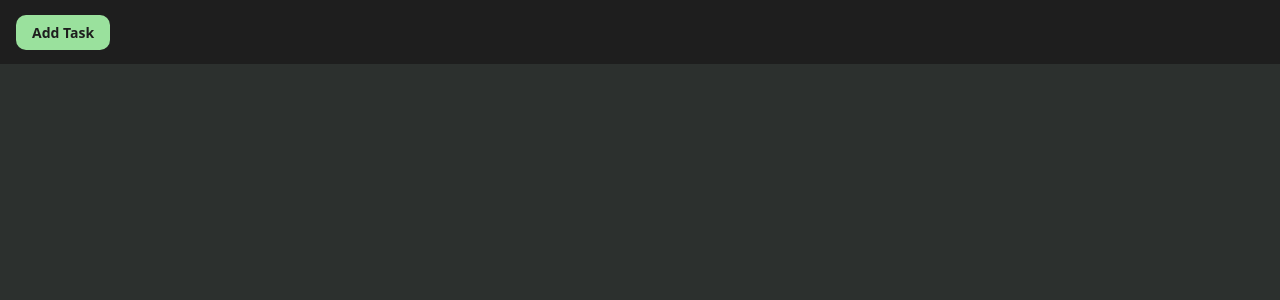
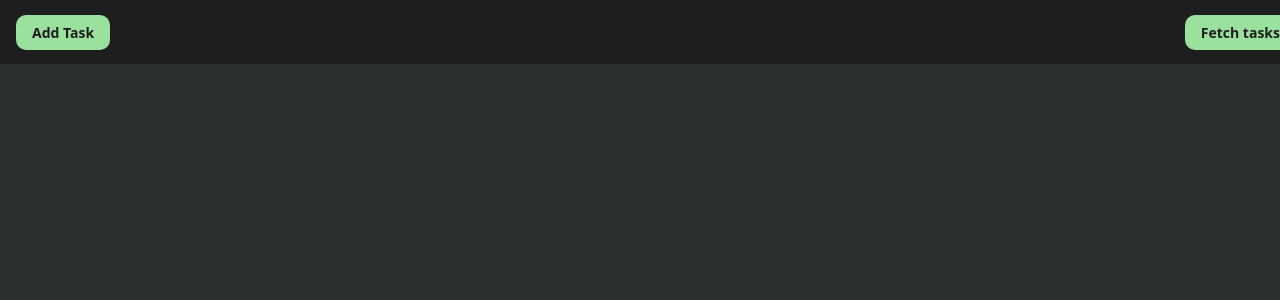
Before and after one commit to EIiias/productivity-framework, a React (Vite) app in the folder frontend/: page /dashboard in a window 1280 px wide. Shown: the top 300 px of the page. Built offline with nearby package versions, Linux system fonts and the light colour scheme.

Commit message:
Added button to display tasks on frontend

```diff
--- a/frontend/src/dashboard/dashboard.jsx
+++ b/frontend/src/dashboard/dashboard.jsx
@@ -14,6 +14,28 @@ function Dashboard() {
     setShowModal(false);
     setTaskName(""); // Reset task name
     setTaskDescription(""); // Reset task description
+  };
+
+  const displayTasks = async () => {
+    try {
+      const response = await fetch("http://localhost:5000/tasks", {
+        method: "GET",
+        headers: {
+          "Content-Type": "application/json",
+        },
+      });
+
+      if (response.ok) {
+        const tasks = await response.json();
+        console.log("Fetched tasks successfully:", tasks); // Log tasks to console
+        alert(JSON.stringify(tasks, null, 2)); // Show tasks in a readable format in the alert
+      } else {
+        alert("Error fetching tasks");
+      }
+    } catch (error) {
+      console.error("Error:", error);
+      alert("Error fetching tasks");
+    }
   };
 
   const handleCreateTask = async () => {
@@ -54,6 +76,9 @@ function Dashboard() {
         <button className="taskButton" onClick={openTaskCreationWindow}>
           Add Task
         </button>
+        <button className="taskButton" onClick={displayTasks}>
+          Fetch tasks
+        </button>
       </div>
 
       {/* Task Creation Modal */}
```
